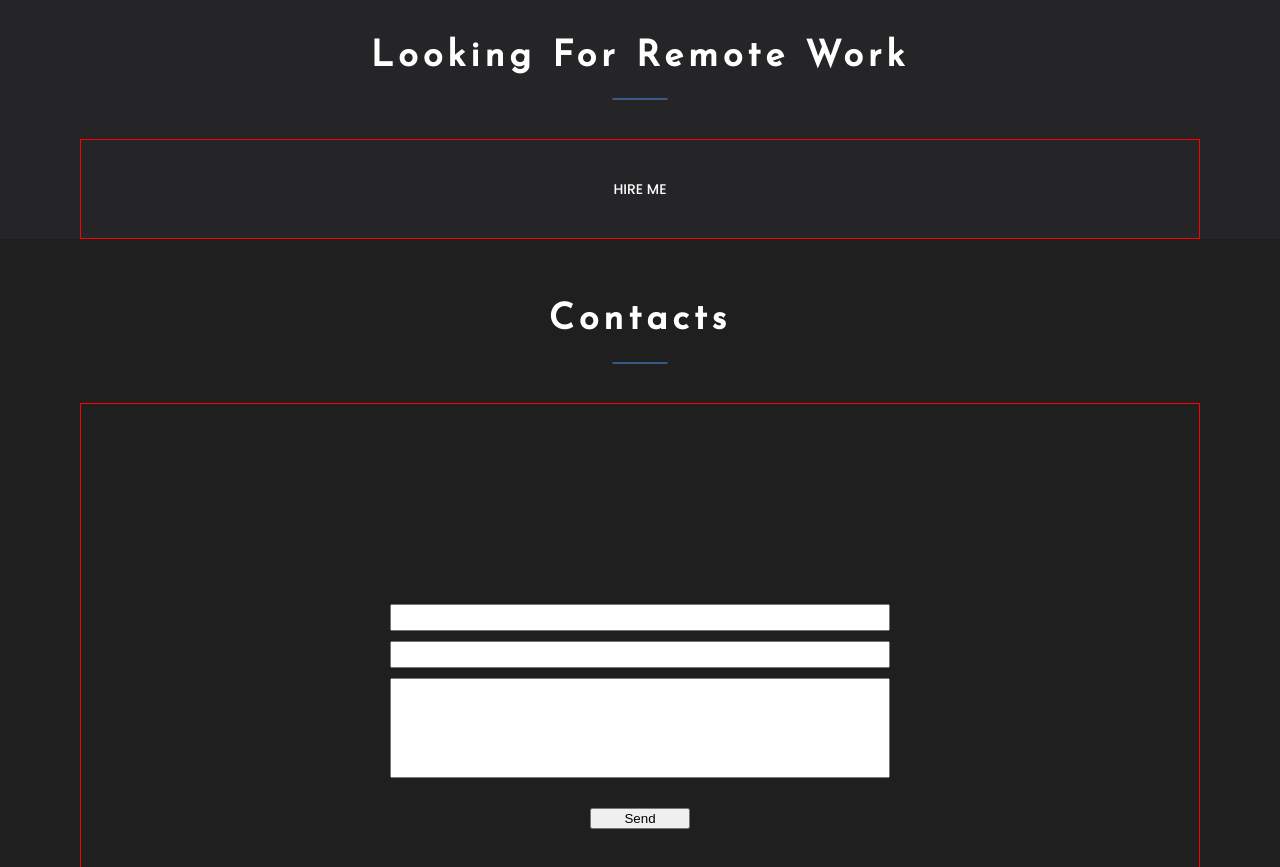
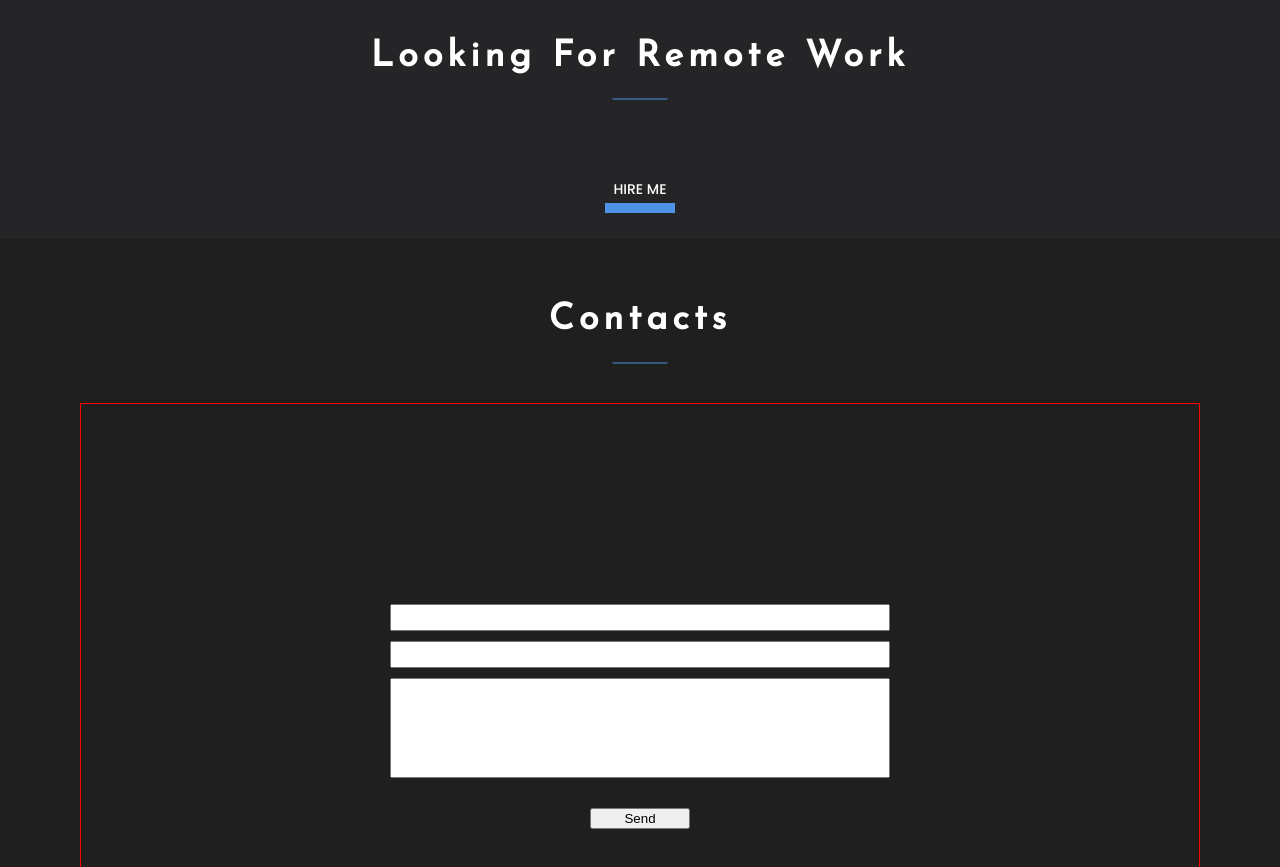
Before and after one commit to aivan3d66/portfolio, a React (Create React App) app: page / in a window 1280 px wide. Shown: the part 2820-3687 px from the top of the page. Built offline with nearby package versions, Linux system fonts and the light colour scheme.

Commit message:
add upd Employ hover button styles

```diff
--- a/src/components/Employ/Employ.module.scss
+++ b/src/components/Employ/Employ.module.scss
@@ -16,10 +16,9 @@
   margin: 0 auto;
   padding: 0 20px;
 
-  border: 1px solid red;
-
   button {
     position: relative;
+    z-index: 1;
     width: 140px;
     padding: 10px;
     color: $basic_white;
@@ -29,5 +28,27 @@
     text-transform: uppercase;
     border: 1px solid $special_dark-gray-2;
     background-color: $special_dark-gray-2;
+    cursor: pointer;
+    transition: 0.3s;
+
+    &::before {
+      position: absolute;
+      z-index: -1;
+      left: 50%;
+      bottom: 0;
+      content: '';
+      width: 70px;
+      height: 10px;
+      background-color: $special_blue;
+      transform: translate(-50%, 50%);
+      transition: all 0.2s ease-in-out 0s;
+    }
+
+    &:hover::before {
+      bottom: 18px;
+      width: 120%;
+      height: 40px;
+      background-color: $special_blue;
+    }
   }
 }
```
